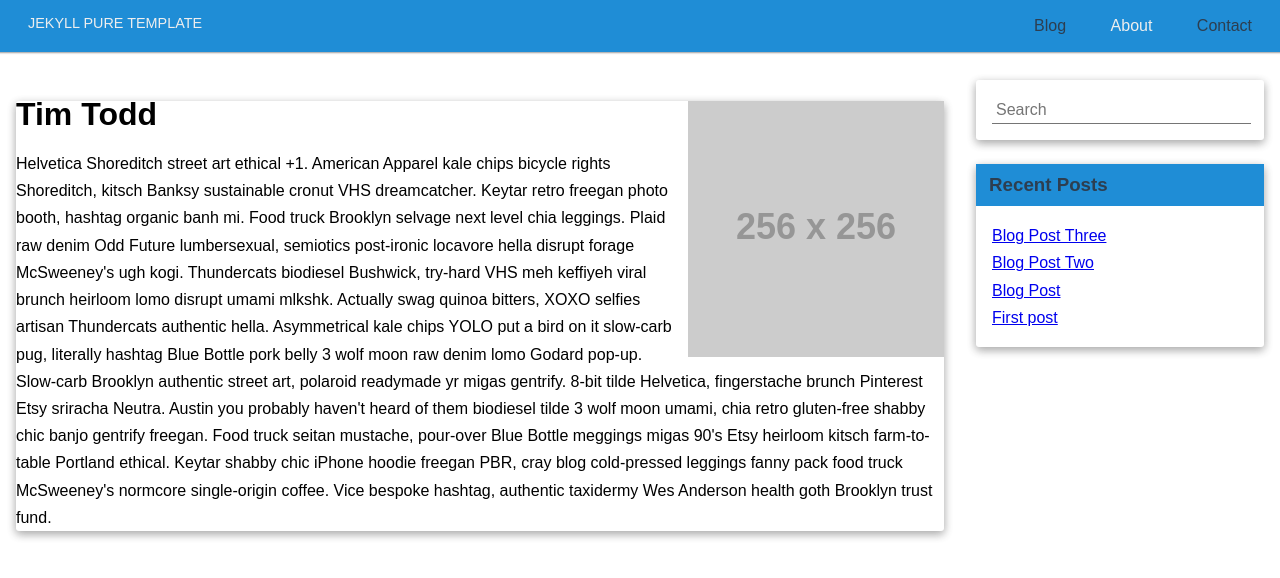
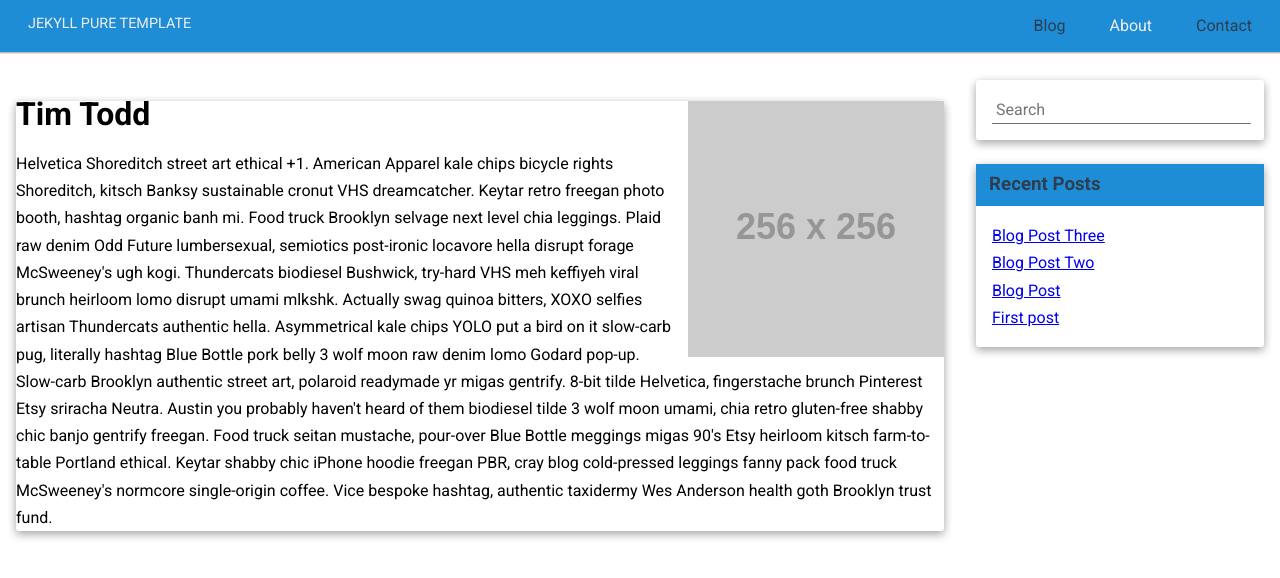
Before and after one commit to lkorth/pure-layout, a Jekyll site: the page built from about/index.html, in a window 1280 px wide. Shown: the top 578 px of the page. Built offline with Jekyll 4.4.1, drawn with Linux system fonts in a browser that asks for light colours.

Commit message:
Switch font to Roboto

```diff
--- a/_includes/header.html
+++ b/_includes/header.html
@@ -4,6 +4,7 @@
     <meta charset="utf-8">
     <meta name="viewport" content="width=device-width, initial-scale=1">
 
+    <link rel="stylesheet" href='http://fonts.googleapis.com/css?family=Roboto:400,700'>
     <link rel="stylesheet" href="{{ site.root }}/css/pure-base.css">
     <link rel="stylesheet" href="{{ site.root }}/css/pure-grids.css">
     <link rel="stylesheet" href="{{ site.root }}/css/pure-grids-responsive.css">
--- a/css/main.css
+++ b/css/main.css
@@ -1,4 +1,14 @@
 /* Elements */
+
+/*
+ * When setting the primary font stack, apply it to the Pure grid units along
+ * with `html`, `button`, `input`, `select`, and `textarea`. Pure Grids use
+ * specific font stacks to ensure the greatest OS/browser compatibility.
+ */
+html, button, input, select, textarea,
+.pure-g [class *= "pure-u"] {
+  font-family: 'Roboto', sans-serif;
+}
 
 body {
   line-height: 1.7em;
```
